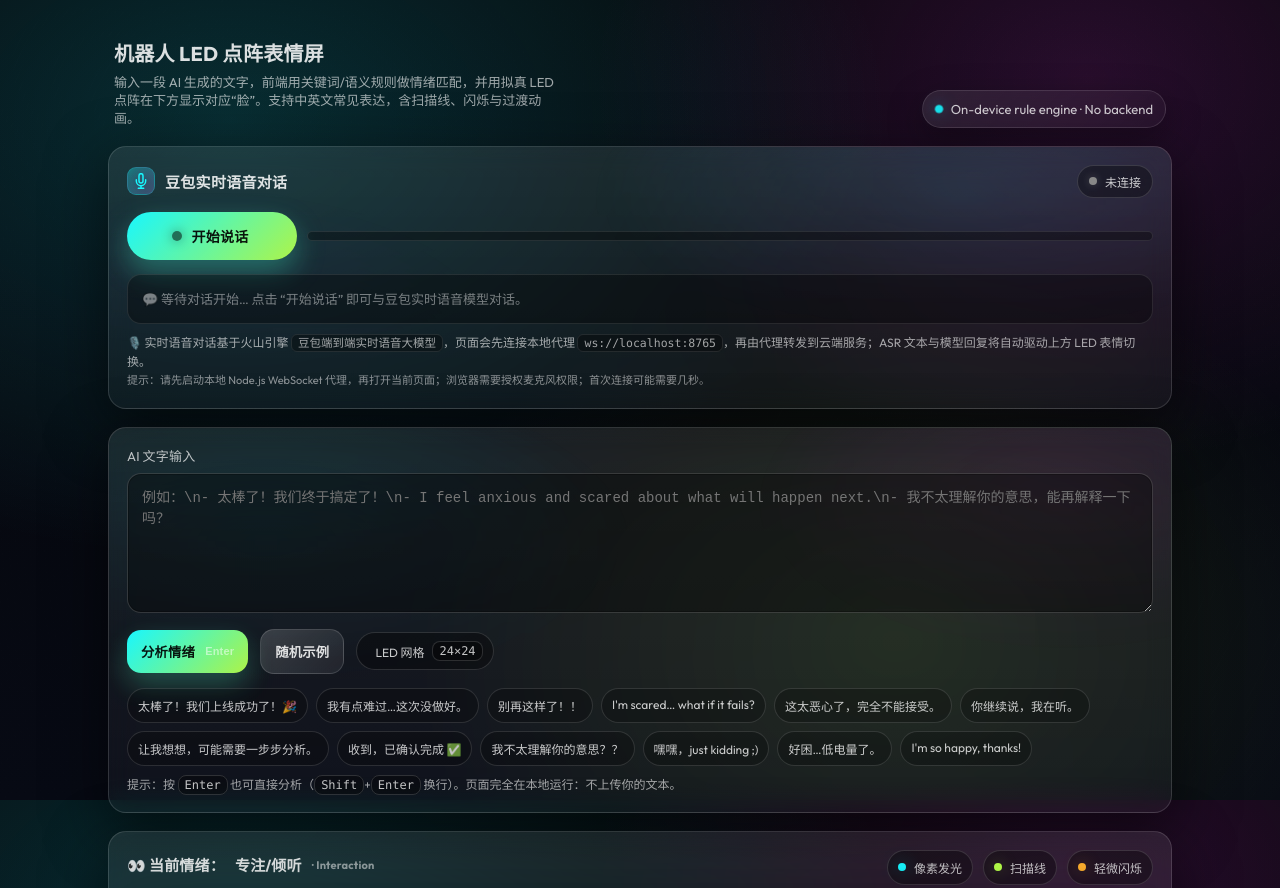
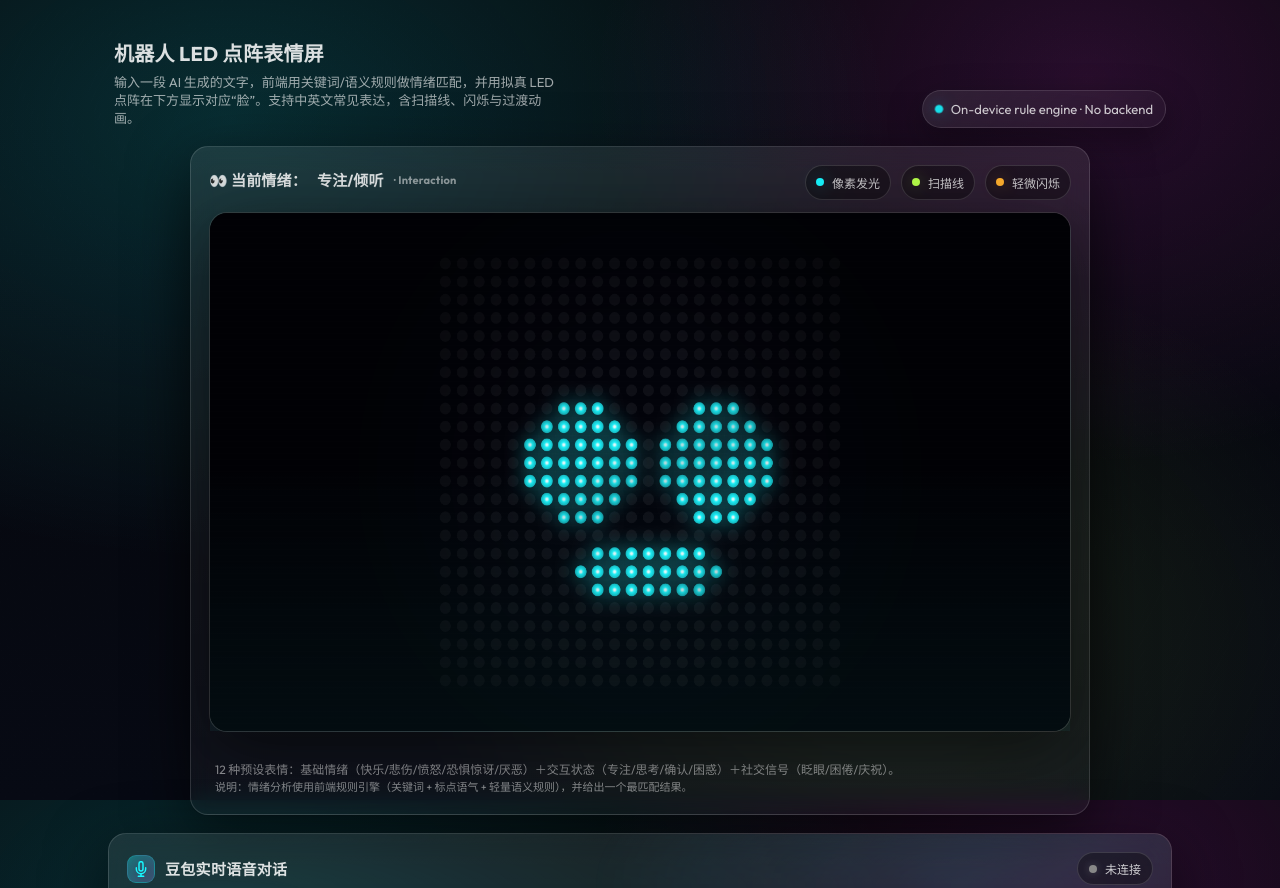
Before and after one commit to Ewan-K/robot-led-face, a plain HTML site: page index.html in a window 1280 px wide. Shown: the top 888 px of the page. Drawn offline with Linux system fonts and the light colour scheme.

Commit message:
feat: move LED display to top-center, text input panel to bottom
Move LED display to top-center and text input panel to bottom for better user experience.

Co-Authored-By: Aime <aime@bytedance.com>
Change-Id: I36de0c83bec18bb070ea13386fd2c7284ec6ce5f

```diff
--- a/index.html
+++ b/index.html
@@ -249,6 +249,9 @@
       display:flex;
       flex-direction:column;
       gap:12px;
+      max-width: 900px;
+      width: 100%;
+      margin: 0 auto;
     }
 
     .status{
@@ -602,6 +605,26 @@
     </header>
 
     <div class="grid">
+      <section class="panel displayPanel">
+        <div class="status">
+          <div class="emotion" id="emotionLabel">🙂 当前情绪：<span style="color:var(--muted); font-weight:600">等待分析</span></div>
+          <div class="legend">
+            <div class="pill"><span class="mini"></span><span>像素发光</span></div>
+            <div class="pill"><span class="mini" style="background:var(--neon-lime); box-shadow:0 0 16px rgba(182,255,74,.35)"></span><span>扫描线</span></div>
+            <div class="pill"><span class="mini" style="background:var(--warn); box-shadow:0 0 16px rgba(255,176,46,.35)"></span><span>轻微闪烁</span></div>
+          </div>
+        </div>
+
+        <div class="screenWrap" id="screenWrap">
+          <canvas id="screen" width="1600" height="900" aria-label="LED dot matrix" role="img"></canvas>
+        </div>
+
+        <div class="footer">
+          12 种预设表情：基础情绪（快乐/悲伤/愤怒/恐惧惊讶/厌恶）＋交互状态（专注/思考/确认/困惑）＋社交信号（眨眼/困倦/庆祝）。
+          <div class="tiny">说明：情绪分析使用前端规则引擎（关键词 + 标点语气 + 轻量语义规则），并给出一个最匹配结果。</div>
+        </div>
+      </section>
+
       <section class="panel voicePanel">
         <div class="voiceHeader">
           <div class="voiceTitle">
@@ -632,14 +655,14 @@
         <div class="transcript" id="transcript" aria-live="polite"></div>
 
         <div class="voiceHint">
-          🎙️ 实时语音对话基于火山引擎 <code>豆包端到端实时语音大模型</code>，页面会先连接本地代理 <code>ws://localhost:8765</code>，再由代理转发到云端服务；ASR 文本与模型回复将自动驱动上方 LED 表情切换。<br/>
+          🎙️ 实时语音对话基于火山引擎 <code>豆包端到端实时语音大模型</code>，页面会先连接本地代理 <code>wss://localhost:8765</code>，再由代理转发到云端服务；ASR 文本与模型回复将自动驱动上方 LED 表情切换。<br/>
           <span class="tiny">提示：请先启动本地 Node.js WebSocket 代理，再打开当前页面；浏览器需要授权麦克风权限；首次连接可能需要几秒。</span>
         </div>
       </section>
 
       <section class="panel inputPanel">
         <label for="text">AI 文字输入</label>
-        <textarea id="text" placeholder="例如：\n- 太棒了！我们终于搞定了！\n- I feel anxious and scared about what will happen next.\n- 我不太理解你的意思，能再解释一下吗？"></textarea>
+        <textarea id="text" placeholder="例如：&#10;- 太棒了！我们终于搞定了！&#10;- I feel anxious and scared about what will happen next.&#10;- 我不太理解你的意思，能再解释一下吗？"></textarea>
 
         <div class="row">
           <button class="btn" id="analyzeBtn" type="button">
@@ -656,26 +679,6 @@
 
         <div class="chips" id="chips"></div>
         <div class="hint">提示：按 <span class="kbd">Enter</span> 也可直接分析（<span class="kbd">Shift</span>+<span class="kbd">Enter</span> 换行）。页面完全在本地运行：不上传你的文本。</div>
-      </section>
-
-      <section class="panel displayPanel">
-        <div class="status">
-          <div class="emotion" id="emotionLabel">🙂 当前情绪：<span style="color:var(--muted); font-weight:600">等待分析</span></div>
-          <div class="legend">
-            <div class="pill"><span class="mini"></span><span>像素发光</span></div>
-            <div class="pill"><span class="mini" style="background:var(--neon-lime); box-shadow:0 0 16px rgba(182,255,74,.35)"></span><span>扫描线</span></div>
-            <div class="pill"><span class="mini" style="background:var(--warn); box-shadow:0 0 16px rgba(255,176,46,.35)"></span><span>轻微闪烁</span></div>
-          </div>
-        </div>
-
-        <div class="screenWrap" id="screenWrap">
-          <canvas id="screen" width="1600" height="900" aria-label="LED dot matrix" role="img"></canvas>
-        </div>
-
-        <div class="footer">
-          12 种预设表情：基础情绪（快乐/悲伤/愤怒/恐惧惊讶/厌恶）＋交互状态（专注/思考/确认/困惑）＋社交信号（眨眼/困倦/庆祝）。
-          <div class="tiny">说明：情绪分析使用前端规则引擎（关键词 + 标点语气 + 轻量语义规则），并给出一个最匹配结果。</div>
-        </div>
       </section>
     </div>
   </div>
```
Also changed, not shown: led-emoji-screen/index.html (+25 -22 lines).
